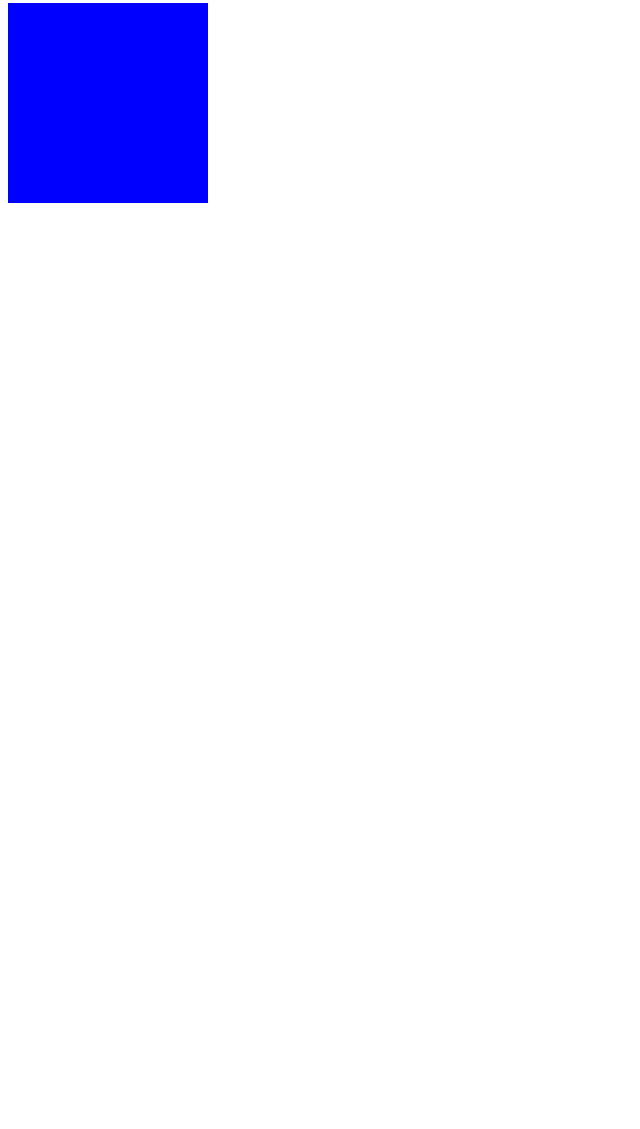
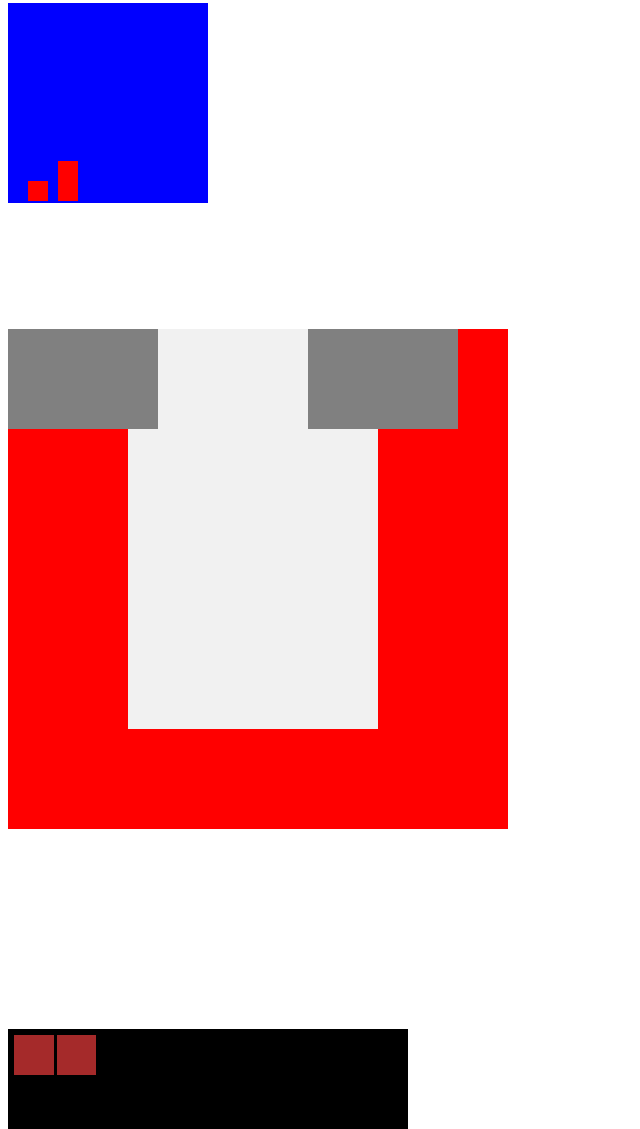
Before and after one commit to SapirHirak/SapirHirakR, a plain HTML site: page day2.html in a window 1280 px wide. Shown: the part 297-1426 px from the top of the page, without its empty margins (0-640 px from the left). Before the commit the page ends 800 px from the top, so only its background shows below. Drawn offline with Linux system fonts and the light colour scheme.

Commit message:
this is the 3 :)

```diff
--- a/day2.html
+++ b/day2.html
@@ -13,15 +13,28 @@
 
 <body>
     <div class="foo">
-        <div class= "foo2"></div>
+        <div class="foo2"></div>
         <div class="foo3"></div>
     </div>
 
     <div class="q2foo">
-        <div class="q2foo2" ></div>
+        <div class="q2foo2"></div>
         <div class="q2foo3"></div>
     </div>
-    <div>this is a new div</div>
+
+    <div class="q3foo">
+        <div class="q3foo" id="one"></div>
+        <div class="q3foo" id="two"></div>
+        <div class="q3foo" id="tree"></div>
+
+    </div>
+
+    <div class="choco">
+            <div class="choco1" id="a"> </div>
+            <div class="choco1" id="b"> </div>
+            <div class="choco1" id="c"> </div>
+    </div>
+
     <script src="day2.js"></script>
 
 </body>
--- a/styled2.css
+++ b/styled2.css
@@ -31,5 +31,73 @@
 }
 
 .q2foo2 {
+    background-color: red;
+    width: 20px;
+    height: 20px;
+    position: absolute;
+    left: 20px;
+    bottom: 2px;
+}
+.q2foo3 {
+    background-color: red;
+    width: 20px;
+    height: 40px;
+    position: absolute;
+    left: 50px;
+    bottom: 2px;
+}
+.q3foo {
+    background-color: red;
+    width: 500px;
+    height: 500px;
+    position: relative;
+    top: 600px;
+}
 
+ #one {
+    background-color: rgb(241, 241, 241);
+    width: 50%;
+    height: 400px;
+    position: absolute;
+    top:0px;
+    left:120px;
 }
+
+#two {
+    background-color: grey;
+    width: 150px;
+    height: 100px;
+    position: absolute;
+    top:0px;
+    left:0px;
+}
+
+#tree{
+    background-color: grey;
+    width: 150px;
+    height: 100px;
+    position: absolute;
+    top:0px;
+    left:300px;
+}
+
+.choco {
+    background-color: black;
+    width: 400px;
+    height: 100px;
+    position: relative;
+    top:800px;
+}
+
+.choco1 {
+    position: absolute;
+    width: 40px;
+    height: 40px;
+    background-color:brown;
+    margin: 3px;
+    border: solid black;
+}
+
+#b {
+    left: 42px;
+}
```
Also changed, not shown: day3.html (added, +15 -0 lines), day3.js (added, +92 -0 lines), newh.html (deleted).
